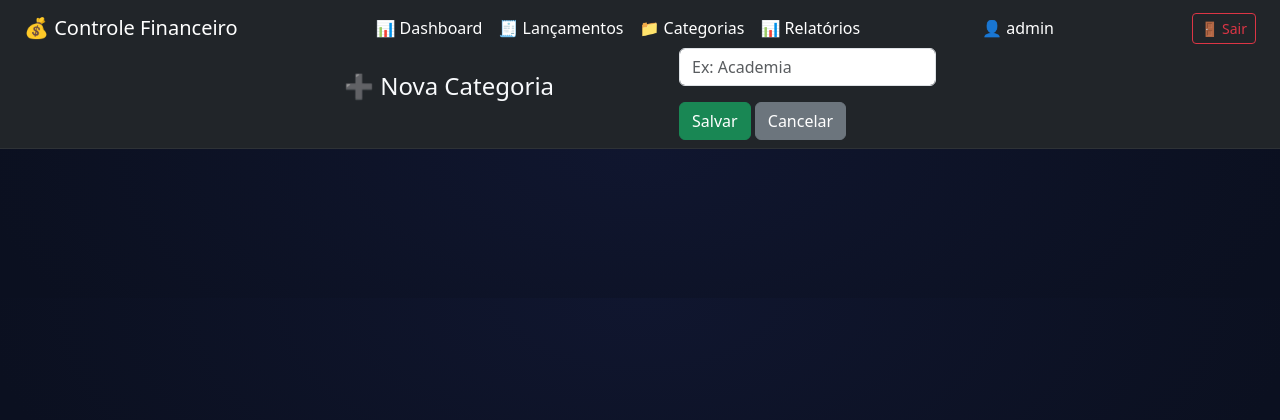
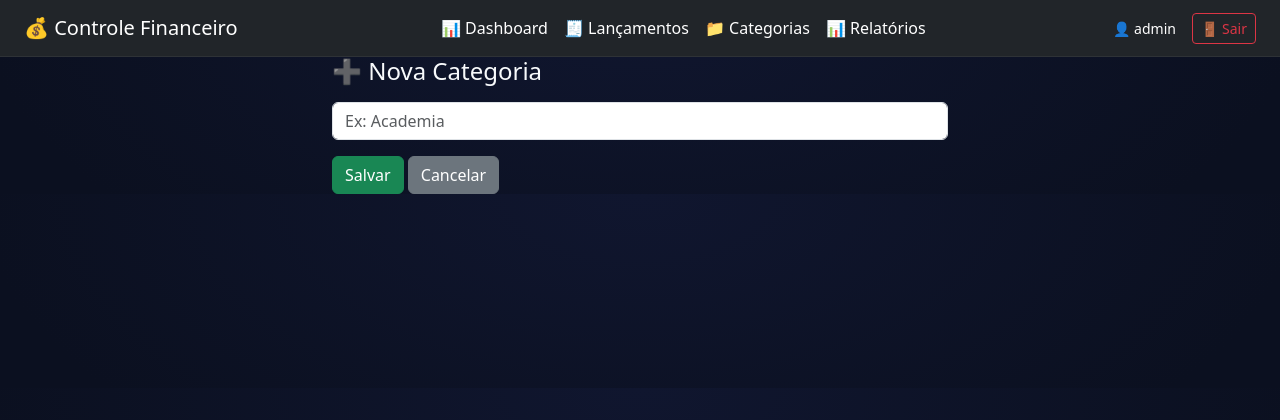
Before and after one commit to matheuspires1310-del/controle-financeiro, a Django app: page /categorias/criar/ in a window 1280 px wide. Shown: the top 420 px of the page. Run offline with Django 5.2, Linux system fonts and the light colour scheme; a user stored in the database is signed in.

Commit message:
ajustado com o gpt

```diff
--- a/core/templates/base.html
+++ b/core/templates/base.html
@@ -42,18 +42,20 @@
                 📊 Relatórios
             </a>
         </li>
-
     </ul>
-    <span class="navbar-text text-white me-3">
+  <div class="d-flex align-items-center gap-3">
+    <span class="text-white small">
       👤 {{ request.user.username }}
     </span>
 
-<form method="post" action="{% url 'logout' %}" class="d-inline">
+    <form method="post" action="{% url 'logout' %}">
       {% csrf_token %}
       <button type="submit" class="btn btn-outline-danger btn-sm">
         🚪 Sair
       </button>
     </form>
+  </div>
+</nav>
 
 {% block content %}{% endblock %}
 
```
Lines whose indentation alone changed are shown as unchanged.
